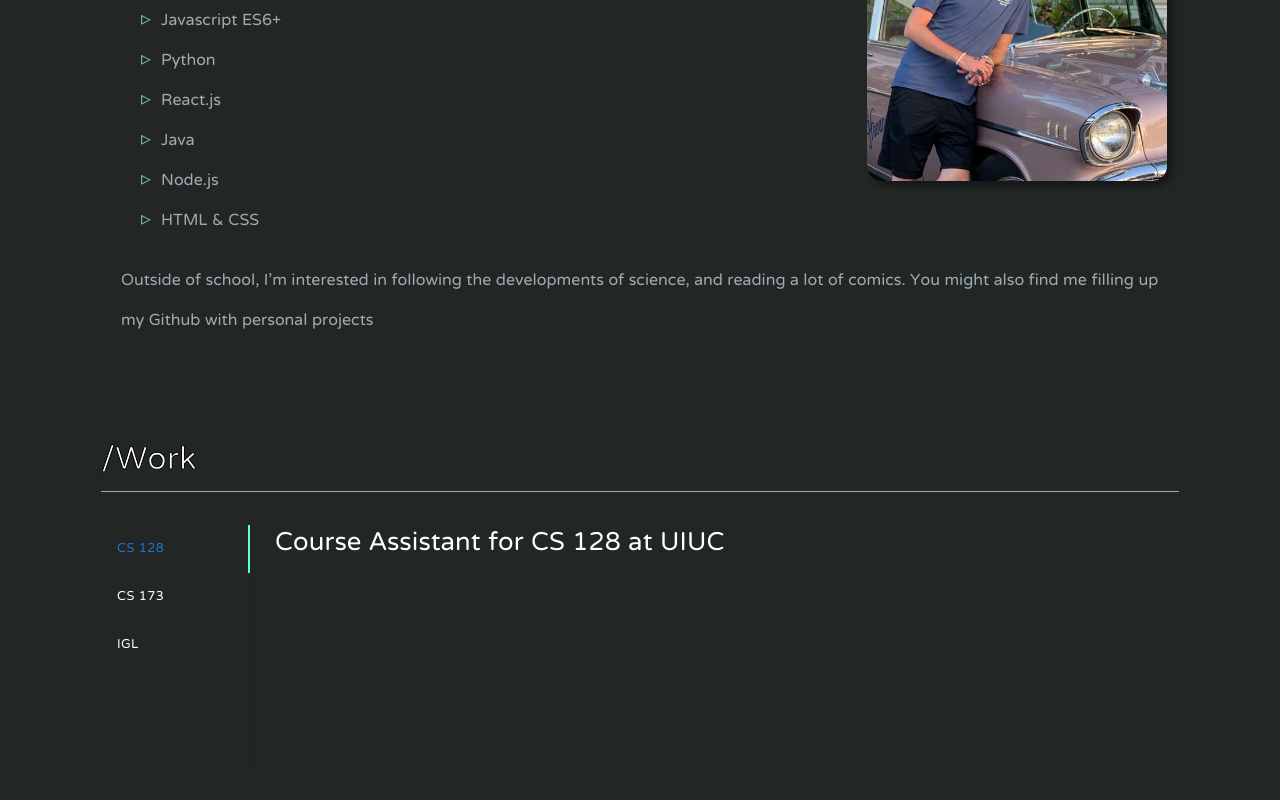
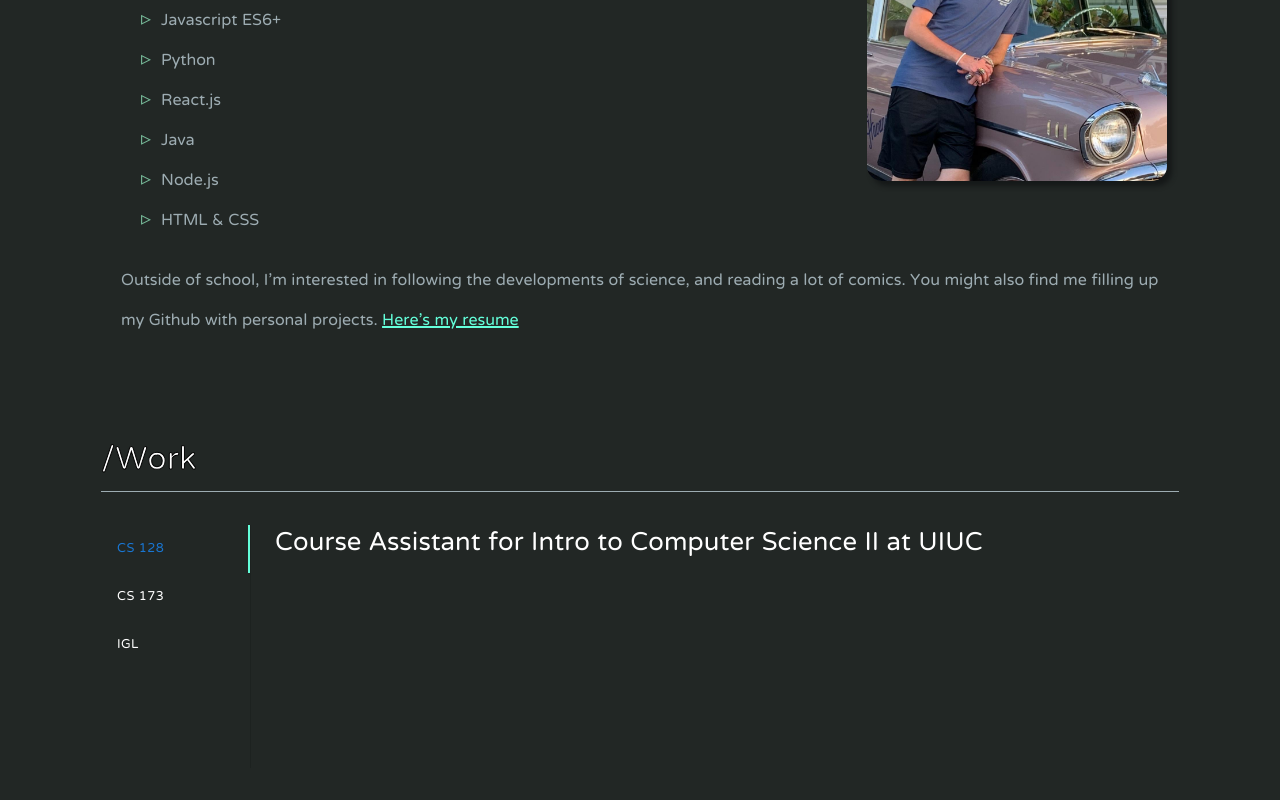
Before and after one commit to cushdog/cushdog.github.io, a React (Create React App) app: page / in a window 1280 px wide. Shown: the part 1324-2124 px from the top of the page. Built offline with nearby package versions, Linux system fonts and the light colour scheme.

Commit message:
Fixed some phrasing

```diff
--- a/src/App.js
+++ b/src/App.js
@@ -189,7 +189,7 @@ function App() {
                 <li className='about_bullets'>HTML & CSS</li>
               </ul>
 
-  Outside of school, I'm interested in following the developments of science, and reading a lot of comics. You might also find me filling up my Github with personal projects</p>
+  Outside of school, I'm interested in following the developments of science, and reading a lot of comics. You might also find me filling up my Github with personal projects. <a style={{ color: '#64ffda' }} href={Resume}>Here's my resume</a> </p>
             </div>
           </section>
 
--- a/src/CSS/Buttons.css
+++ b/src/CSS/Buttons.css
@@ -1,7 +1,7 @@
 :root {
     --color1: #fff;
     --color2: #181818;
-    --menu_color: #468189;
+    --menu_color: #64ffda;
 }
 
 .wrapper {
--- a/src/Tabs/BasicTabs.js
+++ b/src/Tabs/BasicTabs.js
@@ -331,7 +331,7 @@ export default function VerticalTabs() {
       </Tabs>
       <TabPanel value={value} index={0}>
         <div className="slide-tab">
-          <h1 className="job_title">Course Assistant for CS 128 at UIUC</h1>
+          <h1 className="job_title">Course Assistant for Intro to Computer Science II at UIUC</h1>
           <h3 className="job_date">Fall 2022 - Present</h3>
           <ul className="tester_list">
             <li className="job_desc">
@@ -350,7 +350,7 @@ export default function VerticalTabs() {
       </TabPanel>
       <TabPanel value={value} index={1}>
         <div className="slide-tab">
-          <h1 className="job_title">Course Assistant for CS 173 at UIUC</h1>
+          <h1 className="job_title">Course Assistant for Discrete Structures at UIUC</h1>
           <h3 className="job_date">Spring 2023 - Present</h3>
           <ul className="tester_list">
             <li className="job_desc">
@@ -373,7 +373,7 @@ export default function VerticalTabs() {
       </TabPanel>
       <TabPanel value={value} index={2}>
         <div className="slide-tab">
-          <h1 className="job_title">Undergraduate Research Assistant @ IGL</h1>
+          <h1 className="job_title">Undergraduate Research Assistant at Illinois Geometry Lab</h1>
           <h3 className="job_date">Fall 2023</h3>
           <ul className="tester_list">
             <li className="job_desc">
--- a/src/Tabs/MobileTabs.js
+++ b/src/Tabs/MobileTabs.js
@@ -67,7 +67,7 @@ export default function MobileTabs() {
       </Box>
       <CustomTabPanel value={value} index={0}>
         <div className='slide-tab'>
-          <h1 className='job_title' style={{paddingTop: '20px'}}>Course Assistant for CS 128 at UIUC</h1>
+          <h1 className='job_title' style={{paddingTop: '20px'}}>Course Assistant for Intro to Computer Science II at UIUC</h1>
           <h3 className='job_date'>Fall 2022 - Present</h3>
           <ul className='tester_list'>
             <li className='job_desc'>Developed a grade management system with JavaScript that calculated class grades for the entire course</li>
@@ -78,7 +78,7 @@ export default function MobileTabs() {
       </CustomTabPanel>
       <CustomTabPanel value={value} index={1}>
         <div className='slide-tab'>
-          <h1 className='job_title' style={{paddingTop: '20px'}}>Course Assistant for CS 173 at UIUC</h1>
+          <h1 className='job_title' style={{paddingTop: '20px'}}>Course Assistant for Discrete Structures at UIUC</h1>
           <h3 className='job_date'>Spring 2023 - Present</h3>
           <ul className='tester_list'>
             <li className='job_desc'>Created tutoring approach that best fit each students' learning style</li>
@@ -90,7 +90,7 @@ export default function MobileTabs() {
       </CustomTabPanel>
       <CustomTabPanel value={value} index={2}>
         <div className='slide-tab'>
-          <h1 className='job_title' style={{paddingTop: '20px'}}>Undergraduate Research Assistant @ IGL</h1>
+          <h1 className='job_title' style={{paddingTop: '20px'}}>Undergraduate Research Assistant at Illinois Geometry Lab</h1>
           <h3 className='job_date'>Fall 2023</h3>
           <ul className='tester_list'>
             <li className='job_desc'>Working closely with Radu's Algorithm and its' application to combinatorics/number theory</li>
```
Also changed, not shown: src/App.css (line endings or trailing spaces).
